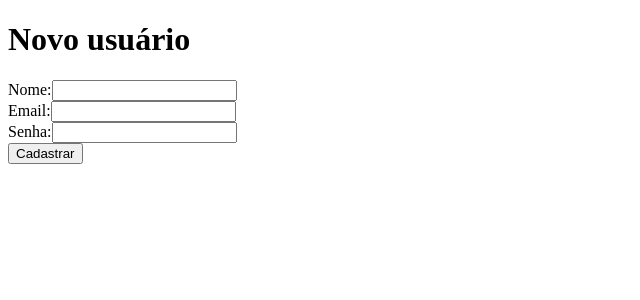
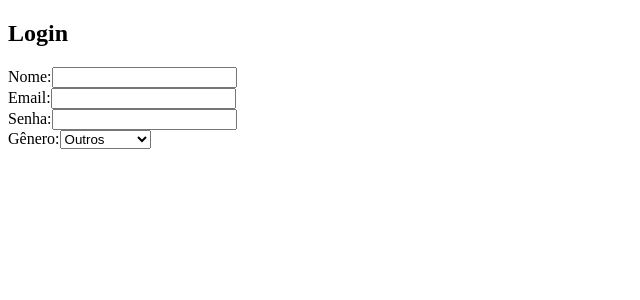
Before and after one commit to EmyBatista21/Udemy, a React (Create React App) app in the folder myapp/: page / in a window 1280 px wide. Shown: the top 300 px of the page, without its empty margins (0-640 px from the left). Built offline with nearby package versions, Linux system fonts and the light colour scheme.

Commit message:
Manipulando formulário parte2

```diff
--- a/myapp/src/App.js
+++ b/myapp/src/App.js
@@ -1,49 +1,52 @@
 import React, { Component } from 'react';
-import Membro from './components/Posts';
-import Post from './components/Posts';
 
-class App extends Component{
-  constructor(props){
+class App extends Component {
+  constructor(props) {
     super(props);
     this.state = {
-     nome: '',
-     email: '',
-     senha: '',
-     error: ''
+      form: {
+        nome: '',
+        email: '',
+        senha: '',
+        genero: ''
+      }
     }
-    this.cadastrar = this.cadastrar.bind(this);
-}
+    this.alteraDados = this.alteraDados.bind(this);
 
-cadastrar(event){
-  const {nome, email,senha} = this.state;
+  }
 
-  if(nome !== '' && email !== '' && senha !== '')
-    alert(`Nome: ${nome} \nEmail: ${email} \nSenha: ${senha}`)
-  else
-    this.setState({error: 'Preencha todos os campos!!!'})
-  event.preventDefault();
-}
+  alteraDados(event) {
+    let form = this.state.form;
+    form[event.target.name] = event.target.value;
+    this.setState({ form: form });
+  }
 
-render(){
-    return(
+  render() {
+    return (
+      <div>
+        <h2>Login</h2>
+        Nome:
+        <input type='text' name='nome' value={this.state.form.nome} onChange={this.alteraDados} /> <br />
+        Email:
+        <input type='email' name='email' value={this.state.form.email} onChange={this.alteraDados} /> <br />
+        Senha:
+        <input type='password' name='senha' value={this.state.form.senha} onChange={this.alteraDados} /> <br />
+        Gênero:
+        <select name='genero' value={this.state.form.genero} onChange={this.alteraDados}>
+          <option value='Outros'>Outros</option>
+          <option value='Não binário'>Não binário</option>
+          <option value='Mulher'>Mulher</option>
+          <option value='Homem'>Homem</option>
+        </select>
         <div>
-          <h1>Novo usuário</h1>
-          {this.state.error && <p>{this.state.error}</p>}
-          <form onSubmit={this.cadastrar}>
-            <label>Nome:</label>
-            <input type='text' value={this.state.nome} onChange={(event) => this.setState({nome: event.target.value})}/> <br/>
-
-            <label>Email:</label>
-            <input type='email' value={this.state.email} onChange={(event) => this.setState({email: event.target.value})}/> <br/>
-
-            <label>Senha:</label>
-            <input type='password' value={this.state.senha} onChange={(event) => this.setState({senha: event.target.value})}/> <br/>
-
-            <button type='submit'>Cadastrar</button>
-          </form>
+          <h3>{this.state.form.nome}</h3>
+          <h3>{this.state.form.email}</h3>
+          <h3>{this.state.form.senha}</h3>
+          <h3>{this.state.form.genero}</h3>
         </div>
+      </div>
     );
-}
+  }
 }
 
 export default App;
```
